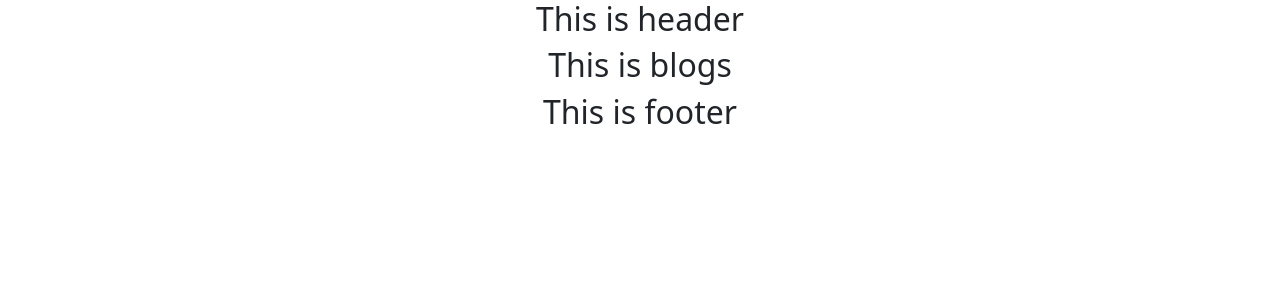
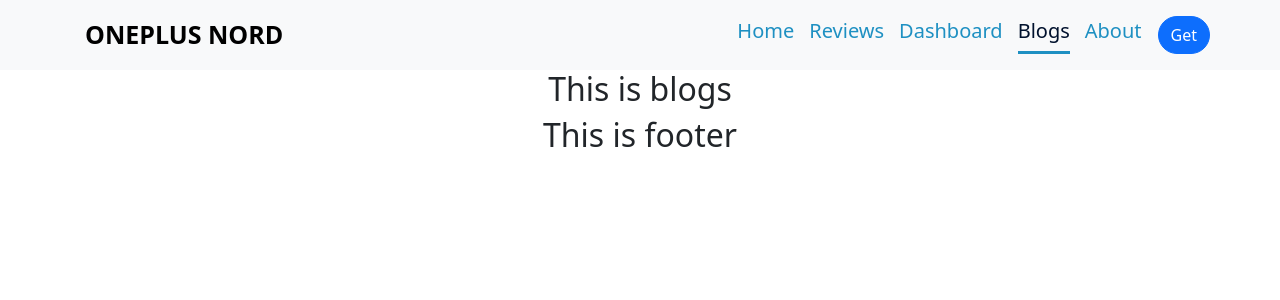
Before and after one commit to MirzaAyon/Oneplus-Nord, a React (Create React App) app: page /blogs in a window 1280 px wide. Shown: the top 300 px of the page. Built offline with nearby package versions, Linux system fonts and the light colour scheme.

Commit message:
Navbar done

```diff
--- /dev/null
+++ b/src/Components/Header/Header.css
@@ -0,0 +1,29 @@
+.active-link {
+    text-decoration: none;
+    border-bottom: 3px solid #1e90c2;
+    width: 0 auto;
+    margin-left: 15px;
+    font-size: 20px;
+    transition: color ease-in-out 300ms;
+    color: #00112d;
+}
+
+.link {
+    text-decoration: none;
+    margin-left: 15px;
+    font-size: 20px;
+    transition: color ease-in-out 300ms;
+    color: #1e90c2;
+}
+
+.link-left {
+    text-decoration: none;
+    margin-left: 15px;
+    font-size: 25px;
+    transition: color ease-in-out 300ms;
+    color: #000000;
+}
+
+.link:hover {
+    color: #1b4388;
+}
--- a/src/Components/Header/Header.js
+++ b/src/Components/Header/Header.js
@@ -1,10 +1,69 @@
-import React from 'react';
+import React from "react";
+import { Container, Nav, Navbar } from "react-bootstrap";
+import { NavLink } from "react-router-dom";
+import "./Header.css";
 
 const Header = () => {
     return (
-        <div>
-            <h2>This is header</h2>
-        </div>
+        <>
+            <Navbar
+                bg="light"
+                // style={{ position: "sticky", top: "0", zIndex: "10" }}
+                expand="lg"
+            >
+                <Container className="navbar">
+                    <NavLink to="/" className="fw-bold link-left">
+                        ONEPLUS NORD
+                    </NavLink>
+                    <Navbar.Toggle aria-controls="basic-navbar-nav" />
+                    <Navbar.Collapse id="basic-navbar-nav">
+                        <Nav className="ms-auto">
+                            <NavLink
+                                className={({ isActive }) =>
+                                    isActive ? "active-link" : "link"
+                                }
+                                to="/"
+                            >
+                                Home
+                            </NavLink>
+                            <NavLink
+                                className={({ isActive }) =>
+                                    isActive ? "active-link" : "link"
+                                }
+                                to="/reviews"
+                            >
+                                Reviews
+                            </NavLink>
+                            <NavLink
+                                className={({ isActive }) =>
+                                    isActive ? "active-link" : "link"
+                                }
+                                to="/dashboard"
+                            >
+                                Dashboard
+                            </NavLink>
+                            <NavLink
+                                className={({ isActive }) =>
+                                    isActive ? "active-link" : "link"
+                                }
+                                to="/blogs"
+                            >
+                                Blogs
+                            </NavLink>
+                            <NavLink
+                                className={({ isActive }) =>
+                                    isActive ? "active-link" : "link"
+                                }
+                                to="/about"
+                            >
+                                About
+                            </NavLink>
+                            <button className="btn btn-primary rounded-pill ms-3">Get</button>
+                        </Nav>
+                    </Navbar.Collapse>
+                </Container>
+            </Navbar>
+        </>
     );
 };
 
```
